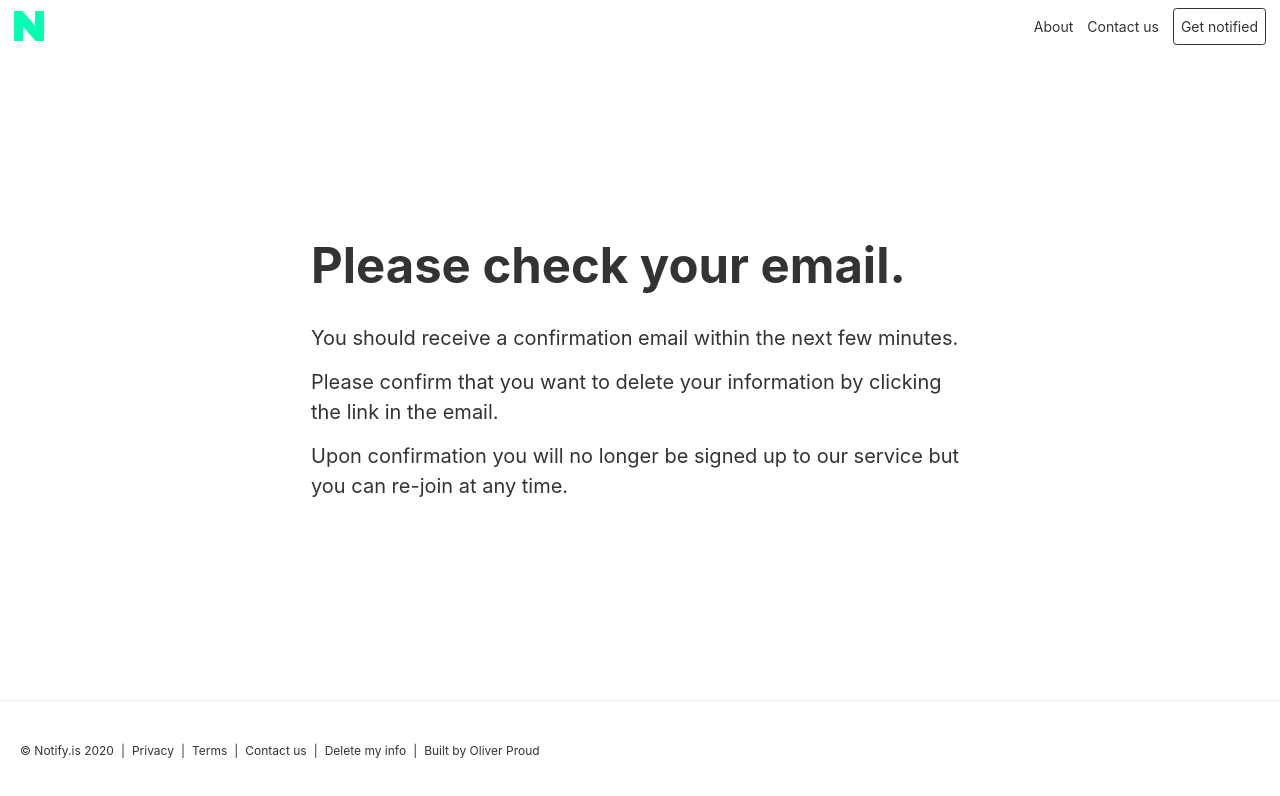
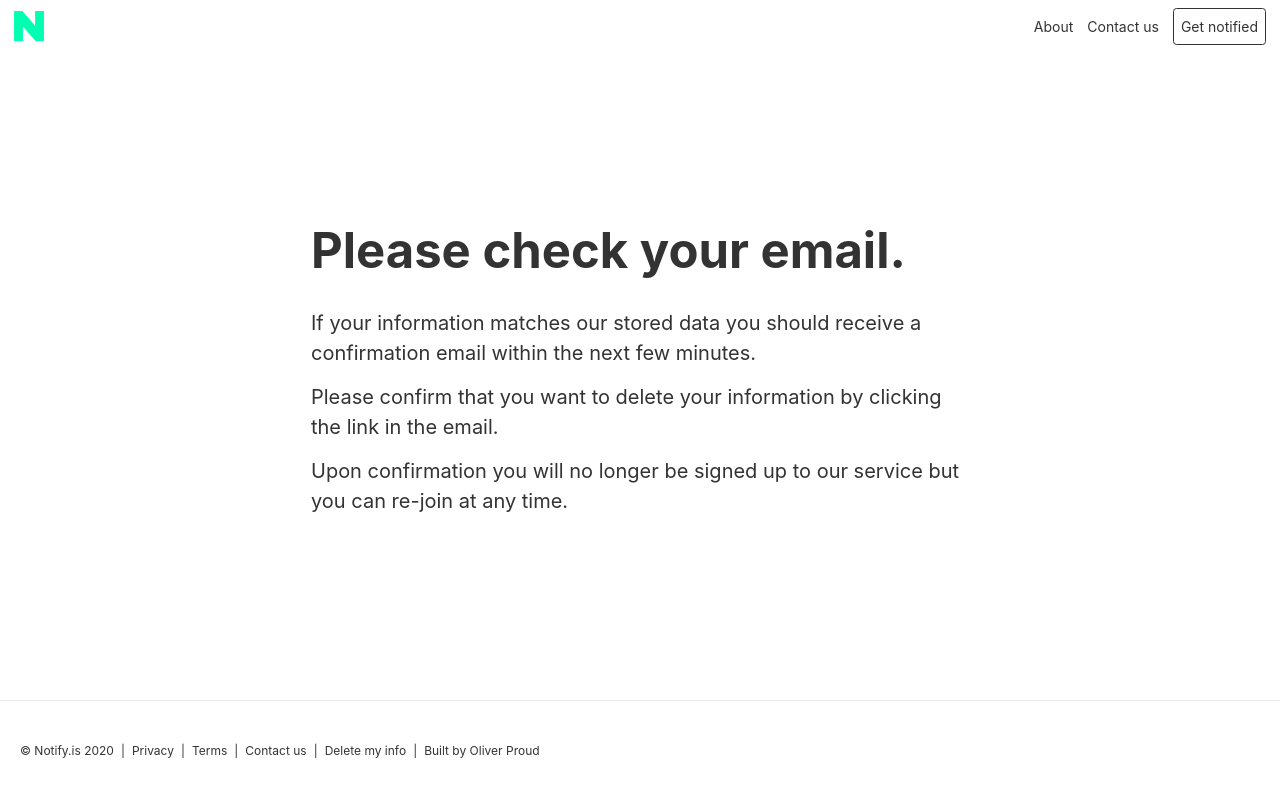
Before and after one commit to oliverproud/notify.is, a Next.js app: page /confirm in a window 1280 px wide. Shown: the top 796 px of the page. Built offline with nearby package versions, Linux system fonts and the light colour scheme.

Commit message:
Update confirm.js

```diff
--- a/pages/confirm.js
+++ b/pages/confirm.js
@@ -14,7 +14,7 @@ export default function ConfirmDelete() {
       <div className="container-center">
         <div className="intro-header px-4">
           <h1 className="display-4">Please check your email.</h1>
-          <p className="p-delete">You should receive a confirmation email within the next few minutes.</p>
+          <p className="p-delete">If your information matches our stored data you should receive a confirmation email within the next few minutes.</p>
           <p className="p-delete">Please confirm that you want to delete your information by clicking the link in the email.</p>
           <p className="p-delete">Upon confirmation you will no longer be signed up to our service but you can re-join at any time.</p>
         </div>
```
